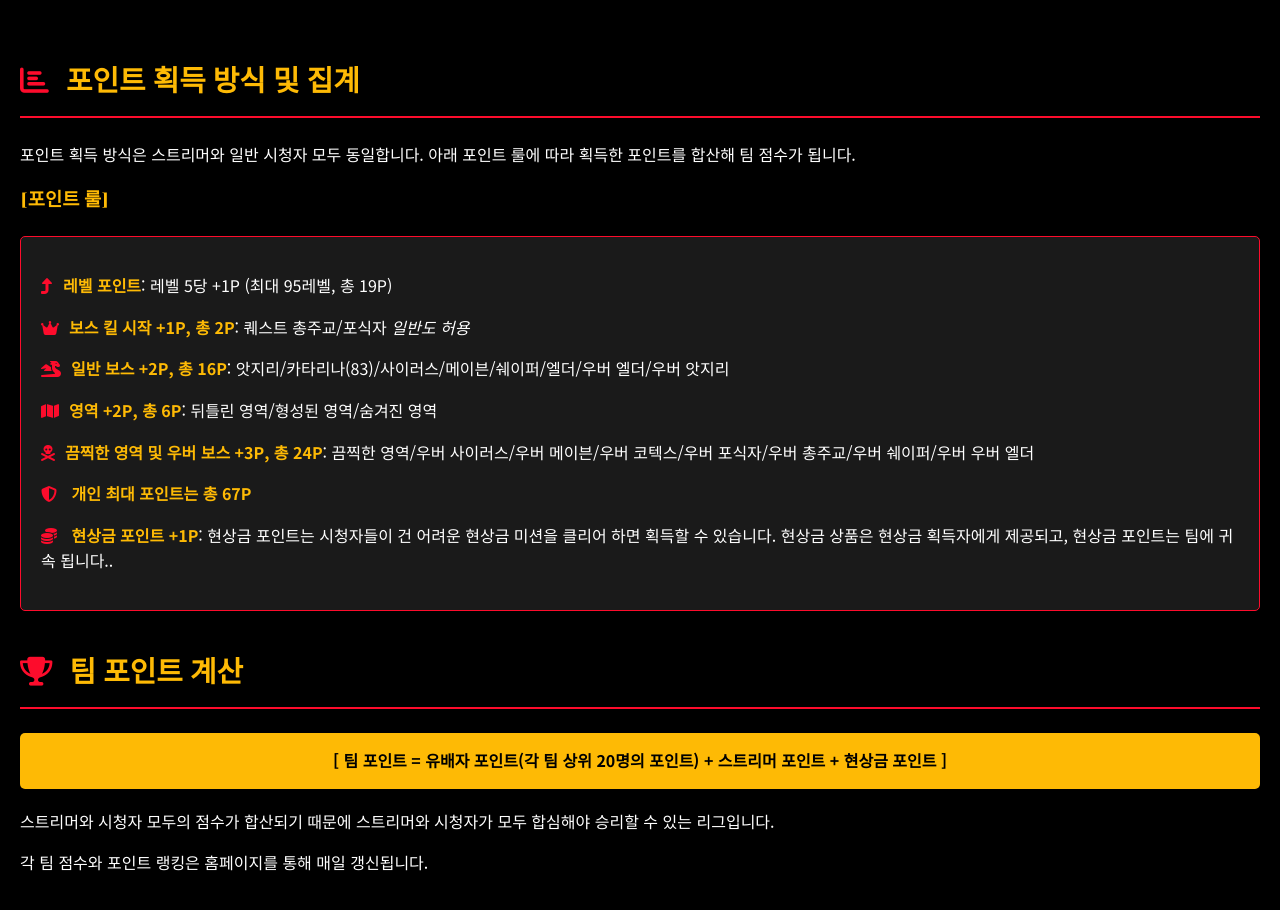
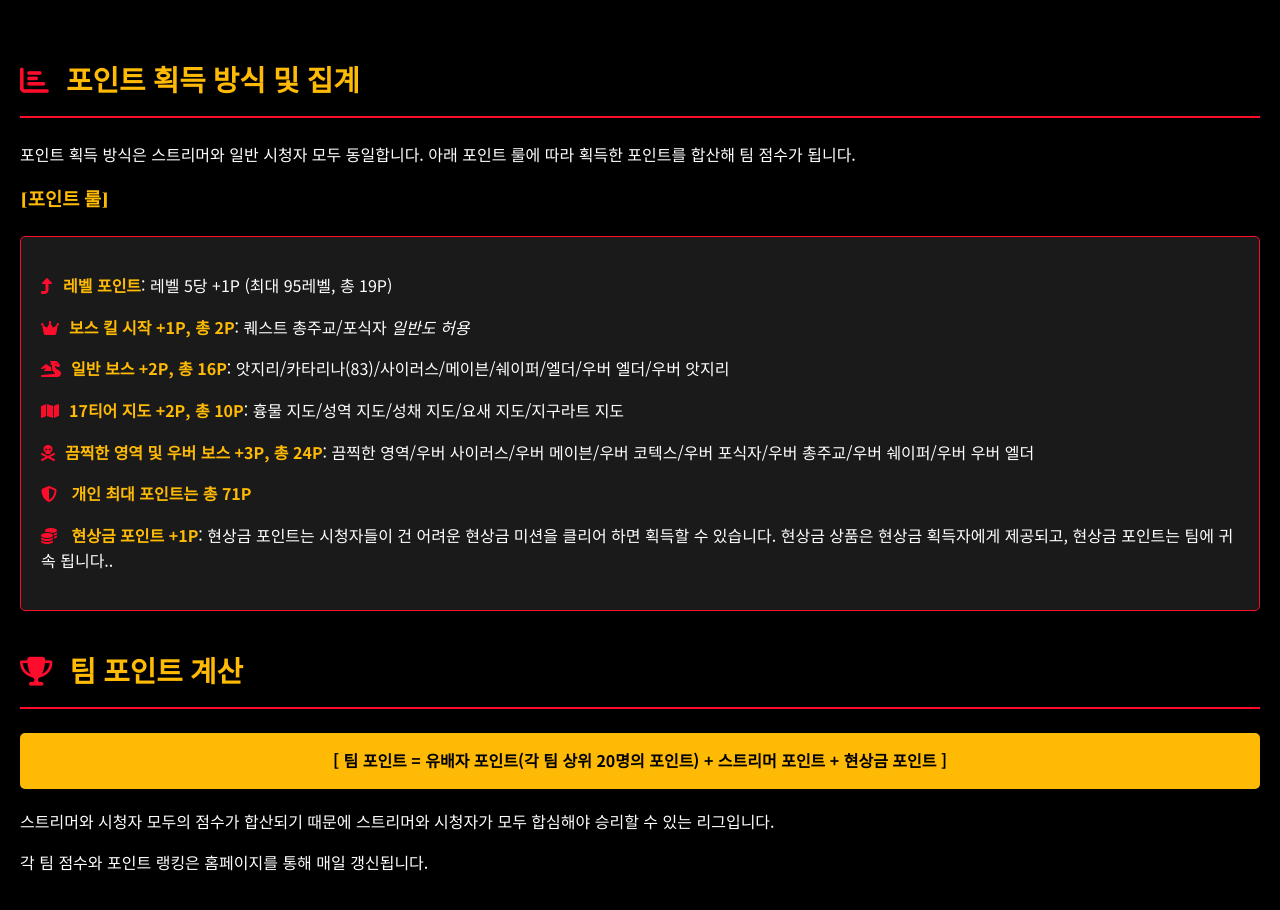
Before and after one commit to numsil/stf2, a plain HTML site: page index.html in a window 1280 px wide. Drawn offline with Linux system fonts and the light colour scheme.

Commit message:
Update index.html

```diff
--- a/index.html
+++ b/index.html
@@ -88,9 +88,9 @@
         <p><i class="fas fa-level-up-alt icon"></i><strong>레벨 포인트</strong>: 레벨 5당 +1P (최대 95레벨, 총 19P)</p>
         <p><i class="fas fa-crown icon"></i><strong>보스 킬 시작 +1P, 총 2P</strong>: 퀘스트 총주교/포식자 <em>일반도 허용</em></p>
         <p><i class="fas fa-dragon icon"></i><strong>일반 보스 +2P, 총 16P</strong>: 앗지리/카타리나(83)/사이러스/메이븐/쉐이퍼/엘더/우버 엘더/우버 앗지리</p>
-        <p><i class="fas fa-map icon"></i><strong>영역 +2P, 총 6P</strong>: 뒤틀린 영역/형성된 영역/숨겨진 영역</p>
+        <p><i class="fas fa-map icon"></i><strong>17티어 지도 +2P, 총 10P</strong>: 흉물 지도/성역 지도/성채 지도/요새 지도/지구라트 지도</p>
         <p><i class="fas fa-skull-crossbones icon"></i><strong>끔찍한 영역 및 우버 보스 +3P, 총 24P</strong>: 끔찍한 영역/우버 사이러스/우버 메이븐/우버 코텍스/우버 포식자/우버 총주교/우버 쉐이퍼/우버 우버 엘더</p>
-        <p><i class="fas fa-shield-alt icon"></i> <strong>개인 최대 포인트는 총 67P</strong></p>
+        <p><i class="fas fa-shield-alt icon"></i> <strong>개인 최대 포인트는 총 71P</strong></p>
         <p><i class="fas fa-coins icon"></i> <strong>현상금 포인트 +1P</strong>: 현상금 포인트는 시청자들이 건 어려운 현상금 미션을 클리어 하면 획득할 수 있습니다. 현상금 상품은 현상금 획득자에게 제공되고, 현상금 포인트는 팀에 귀속 됩니다..</p>
     </div>
 
```
